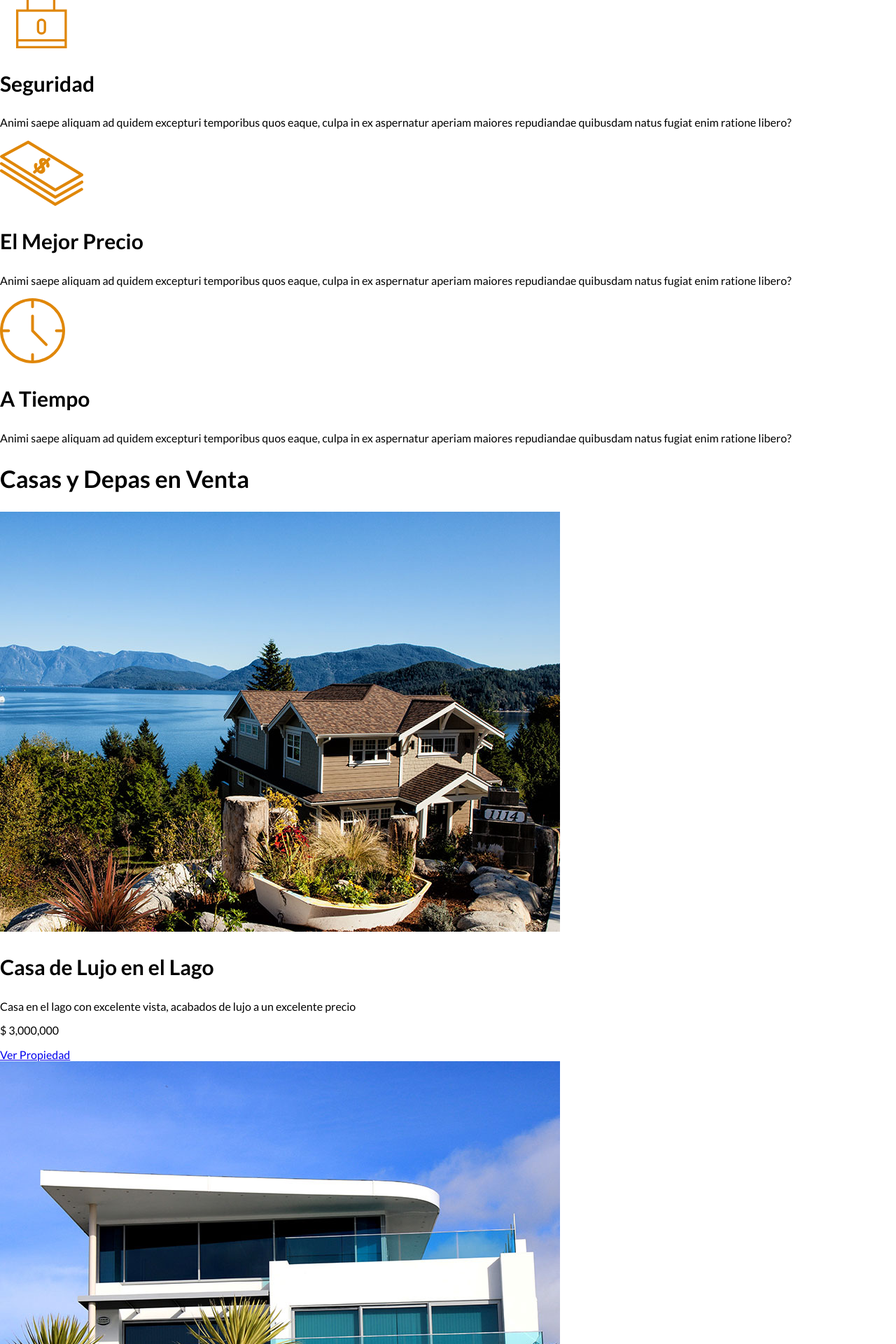
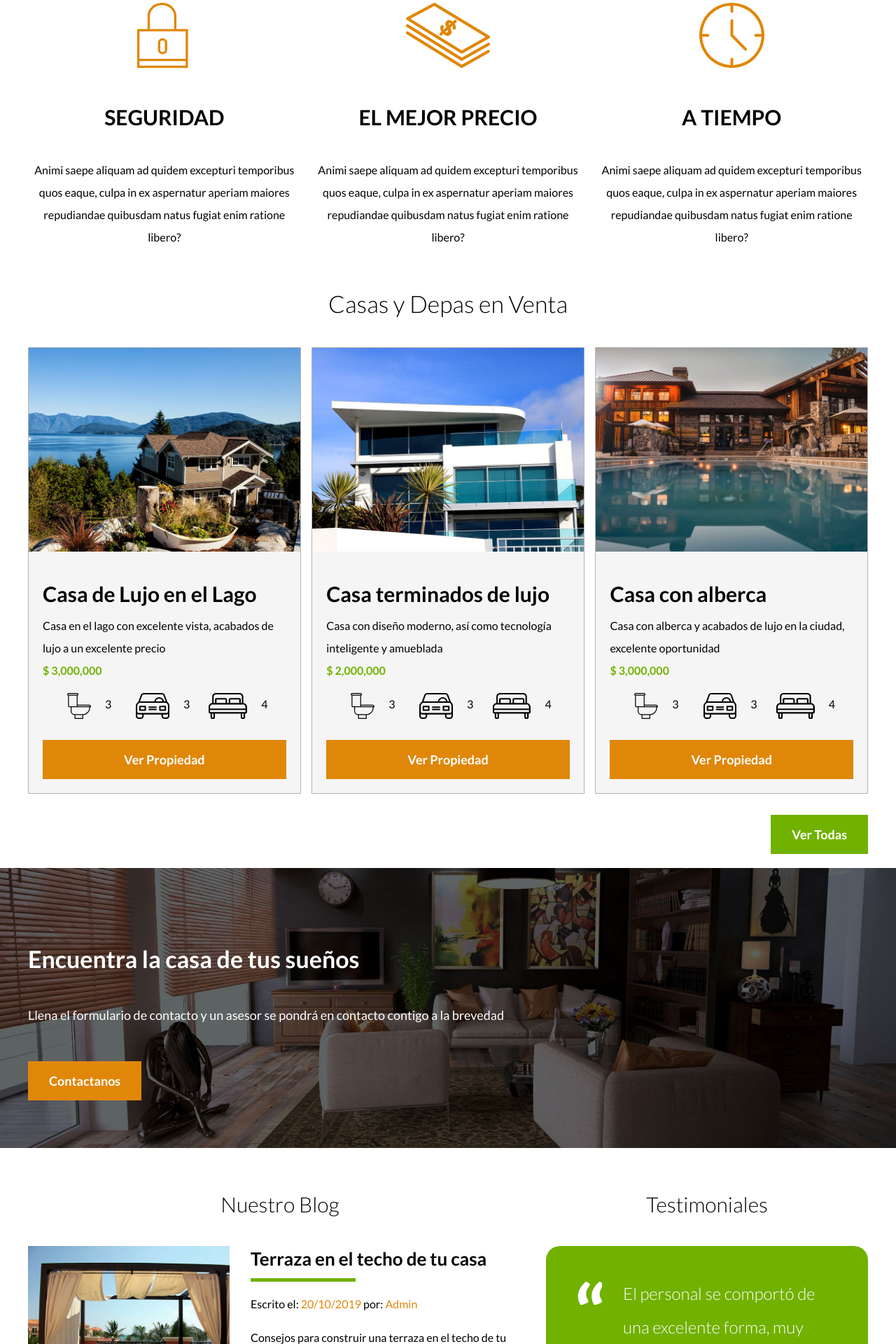
Before and after one commit to Juandavid9909/cursoDesarrolloWeb, a PHP site: page / in a window 1280 px wide. Shown: the part 920-2840 px from the top of the page at 70% size. Run offline with PHP 8.4, Linux system fonts and the light colour scheme.

Commit message:
Página principal bienes raices terminada

```diff
--- a/bienesraices/css/styles.css
+++ b/bienesraices/css/styles.css
@@ -1,4 +1,11 @@
+*,
+*:before,
+*:after {
+    box-sizing: inherit;
+}
+
 html {
+    box-sizing: border-box;
     font-size: 62.5%;
     /* Reset para REMS - 62.5% = 10px de 16px */
 }
@@ -6,10 +13,15 @@ html {
 body {
     font-family: 'Lato', sans-serif;
     font-size: 1.6rem;
+    line-height: 2;
 }
 
 
 /* Globales */
+
+img {
+    max-width: 100%;
+}
 
 .contenedor {
     max-width: 120rem;
@@ -30,7 +42,49 @@ h3 {
 }
 
 h4 {
-    font-size: 26rem;
+    font-size: 2.6rem;
+}
+
+
+/* Utilidades */
+
+.seccion {
+    margin-top: 2rem;
+    margin-bottom: 2rem;
+}
+
+.fw-300 {
+    font-weight: 300;
+}
+
+.centrar-texto {
+    text-align: center;
+}
+
+.d-block {
+    display: block !important;
+}
+
+
+/* Botones */
+
+.boton {
+    color: #FFFFFF;
+    font-weight: 700;
+    text-decoration: none;
+    font-size: 1.8rem;
+    padding: 1rem 3rem;
+    margin-top: 3rem;
+    display: inline-block;
+    text-align: center;
+}
+
+.boton-amarillo {
+    background-color: #E08709;
+}
+
+.boton-verde {
+    background-color: #71B100;
 }
 
 
@@ -55,7 +109,6 @@ h4 {
     color: #FFFFFF;
     padding-bottom: 2rem;
     max-width: 60rem;
-    line-height: 2;
 }
 
 .barra {
@@ -82,3 +135,196 @@ h4 {
 .navegacion a:last-of-type {
     margin: 0;
 }
+
+
+/* Iconos Nosotros */
+
+.iconos-nosotros {
+    display: flex;
+    justify-content: space-between;
+}
+
+.icono {
+    flex-basis: calc(33.3% - 1rem);
+    text-align: center;
+}
+
+.icono h3 {
+    text-transform: uppercase;
+}
+
+
+/* Anuncios */
+
+.contenedor-anuncios {
+    display: flex;
+    justify-content: space-between;
+}
+
+.anuncio {
+    flex-basis: calc(33.3% - 1rem);
+    border: 1px solid #B5B5B5;
+    background-color: #F5F5F5;
+}
+
+.contenido-anuncio {
+    padding: 2rem;
+}
+
+.contenido-anuncio h3,
+.contenido-anuncio p {
+    margin: 0;
+}
+
+.precio {
+    color: #71B100;
+    font-weight: 700;
+}
+
+.iconos-caracteristicas {
+    list-style: none;
+    padding: 0;
+    display: flex;
+    justify-content: space-evenly;
+}
+
+.iconos-caracteristicas li {
+    /* flex: 1; */
+    display: flex;
+}
+
+.iconos-caracteristicas li img {
+    margin-right: 2rem;
+}
+
+.ver-todas {
+    display: flex;
+    justify-content: flex-end;
+}
+
+
+/* Contacto Home */
+
+.imagen-contacto {
+    background-image: url(../img/encuentra.jpg);
+    background-position: center center;
+    background-size: cover;
+    height: 40rem;
+    display: flex;
+    align-items: center;
+}
+
+.contenido-contacto {
+    flex: 1;
+    color: #FFFFFF;
+}
+
+.contenido-contacto p {
+    font-size: 1.8rem;
+}
+
+
+/* Sección inferior */
+
+.seccion-inferior {
+    display: flex;
+    justify-content: space-between;
+}
+
+.seccion-inferior .blog {
+    flex-basis: 60%;
+}
+
+.seccion-inferior .testimoniales {
+    flex-basis: calc(40% - 2rem);
+}
+
+.entrada-blog {
+    display: flex;
+    justify-content: space-between;
+    margin-bottom: 2rem;
+}
+
+.entrada-blog:last-of-type {
+    margin-bottom: 0;
+}
+
+.entrada-blog .imagen {
+    flex-basis: 40%;
+}
+
+.entrada-blog .texto-entrada {
+    flex-basis: calc(60% - 3rem);
+}
+
+.texto-entrada a {
+    color: #000000;
+    text-decoration: none;
+}
+
+.texto-entrada h4 {
+    margin: 0;
+    line-height: 1.4;
+}
+
+.texto-entrada h4::after {
+    content: "";
+    display: block;
+    width: 15rem;
+    height: 0.5rem;
+    background-color: #71B100;
+    margin-top: 1rem;
+}
+
+.texto-entrada span {
+    color: #E08709;
+}
+
+
+/* Testimoniales */
+
+.testimonial {
+    background-color: #71B100;
+    font-size: 2.4rem;
+    padding: 2rem;
+    color: #FFFFFF;
+    border-radius: 2rem;
+}
+
+.testimonial p {
+    text-align: right;
+}
+
+.testimonial blockquote::before {
+    content: "";
+    background-image: url(../img/comilla.svg);
+    width: 4rem;
+    height: 4rem;
+    position: absolute;
+    left: -2rem;
+}
+
+.testimonial blockquote {
+    position: relative;
+    padding-left: 5rem;
+    font-weight: 300;
+}
+
+
+/* Footer */
+
+.site-footer {
+    background-color: #333333;
+    margin: 0;
+}
+
+.contenedor-footer {
+    padding: 3rem 0;
+    display: flex;
+    justify-content: space-between;
+}
+
+.copyright {
+    margin: 0;
+    color: #FFFFFF;
+}
--- a/bienesraices/index.html
+++ b/bienesraices/index.html
@@ -31,93 +31,186 @@
         <!-- contenedor -->
     </header>
 
-    <section>
-        <h2 id="site-header">Más Sobre Nosotros</h2>
+    <section class="contenedor seccion">
+        <h2 class="fw-300 centrar-texto">Más Sobre Nosotros</h2>
 
-        <div>
+        <div class="iconos-nosotros">
+            <div class="icono">
                 <img src="img/icono1.svg" alt="Icono Seguridad">
                 <h3 class="encabezado">Seguridad</h3>
                 <p>Animi saepe aliquam ad quidem excepturi temporibus quos eaque, culpa in ex aspernatur aperiam maiores repudiandae quibusdam natus fugiat enim ratione libero?</p>
             </div>
 
-        <div>
+            <div class="icono">
                 <img src="img/icono2.svg" alt="Icono Mejor Precio">
                 <h3 class="encabezado">El Mejor Precio</h3>
                 <p>Animi saepe aliquam ad quidem excepturi temporibus quos eaque, culpa in ex aspernatur aperiam maiores repudiandae quibusdam natus fugiat enim ratione libero?</p>
             </div>
 
-        <div>
+            <div class="icono">
                 <img src="img/icono3.svg" alt="Icono a Tiempo">
                 <h3 class="encabezado">A Tiempo</h3>
                 <p>Animi saepe aliquam ad quidem excepturi temporibus quos eaque, culpa in ex aspernatur aperiam maiores repudiandae quibusdam natus fugiat enim ratione libero?</p>
             </div>
+        </div>
     </section>
 
-    <main>
-        <h2>Casas y Depas en Venta</h2>
+    <main class="seccion contenedor">
+        <h2 class="fw-300 centrar-texto">Casas y Depas en Venta</h2>
 
-        <div>
+        <div class="contenedor-anuncios">
+            <div class="anuncio">
                 <img src="img/anuncio1.jpg" alt="Anuncio casa en el lago">
+
+                <div class="contenido-anuncio">
                     <h3>Casa de Lujo en el Lago</h3>
                     <p>Casa en el lago con excelente vista, acabados de lujo a un excelente precio</p>
-            <p>$ 3,000,000</p>
-            <a href="#">Ver Propiedad</a>
+                    <p class="precio">$ 3,000,000</p>
+
+                    <ul class="iconos-caracteristicas">
+                        <li>
+                            <img src="img/icono_wc.svg" alt="icono wc">
+                            <p>3</p>
+                        </li>
+
+                        <li>
+                            <img src="img/icono_estacionamiento.svg" alt="icono autos">
+                            <p>3</p>
+                        </li>
+
+                        <li>
+                            <img src="img/icono_dormitorio.svg" alt="icono habitaciones">
+                            <p>4</p>
+                        </li>
+                    </ul>
+
+                    <a href="#" class="boton boton-amarillo d-block">Ver Propiedad</a>
+                </div>
             </div>
 
-        <div>
+            <div class="anuncio">
                 <img src="img/anuncio2.jpg" alt="Anuncio casa de lujo">
-            <h3>Casa de terminados de lujo</h3>
+
+                <div class="contenido-anuncio">
+                    <h3>Casa terminados de lujo</h3>
                     <p>Casa con diseño moderno, así como tecnología inteligente y amueblada</p>
-            <p>$ 2,000,000</p>
-            <a href="#">Ver Propiedad</a>
+                    <p class="precio">$ 2,000,000</p>
+
+                    <ul class="iconos-caracteristicas">
+                        <li>
+                            <img src="img/icono_wc.svg" alt="icono wc">
+                            <p>3</p>
+                        </li>
+
+                        <li>
+                            <img src="img/icono_estacionamiento.svg" alt="icono autos">
+                            <p>3</p>
+                        </li>
+
+                        <li>
+                            <img src="img/icono_dormitorio.svg" alt="icono habitaciones">
+                            <p>4</p>
+                        </li>
+                    </ul>
+
+                    <a href="#" class="boton boton-amarillo d-block">Ver Propiedad</a>
+                </div>
             </div>
 
-        <div>
+            <div class="anuncio">
                 <img src="img/anuncio3.jpg" alt="Anuncio casa con alberca">
+
+                <div class="contenido-anuncio">
                     <h3>Casa con alberca</h3>
                     <p>Casa con alberca y acabados de lujo en la ciudad, excelente oportunidad</p>
-            <p>$ 3,000,000</p>
-            <a href="#">Ver Propiedad</a>
+                    <p class="precio">$ 3,000,000</p>
+
+                    <ul class="iconos-caracteristicas">
+                        <li>
+                            <img src="img/icono_wc.svg" alt="icono wc">
+                            <p>3</p>
+                        </li>
+
+                        <li>
+                            <img src="img/icono_estacionamiento.svg" alt="icono autos">
+                            <p>3</p>
+                        </li>
+
+                        <li>
+                            <img src="img/icono_dormitorio.svg" alt="icono habitaciones">
+                            <p>4</p>
+                        </li>
+                    </ul>
+
+                    <a href="#" class="boton boton-amarillo d-block">Ver Propiedad</a>
+                </div>
+            </div>
         </div>
 
-        <a href="anuncios.html">Ver Todas</a>
+        <div class="ver-todas">
+            <a href="anuncios.html" class="boton boton-verde">Ver Todas</a>
+        </div>
     </main>
 
-    <section>
+    <section class="imagen-contacto">
+        <div class="contenedor contenido-contacto">
             <h2>Encuentra la casa de tus sueños</h2>
             <p>Llena el formulario de contacto y un asesor se pondrá en contacto contigo a la brevedad</p>
 
-        <a href="contacto.html">Contactanos</a>
+            <a href="contacto.html" class="boton boton-amarillo">Contactanos</a>
+        </div>
     </section>
 
-    <section>
-        <h3>Nuestro Blog</h3>
+    <div class="seccion-inferior contenedor seccion">
+        <section class="blog">
+            <h3 class="fw-300 centrar-texto">Nuestro Blog</h3>
 
-        <article>
+            <article class="entrada-blog">
+                <div class="imagen">
                     <img src="img/blog1.jpg" alt="Entrada de blog">
+                </div>
+
+                <div class="texto-entrada">
+                    <a href="#">
                         <h4>Terraza en el techo de tu casa</h4>
-            <p>Escrito el: <em>20/10/2019</em> por: <em>Admin</em></p>
+                    </a>
+
+                    <p>Escrito el: <span>20/10/2019</span> por: <span>Admin</span></p>
                     <p>Consejos para construir una terraza en el techo de tu casa, con los mejores materiales y ahorrando dinero</p>
+                </div>
             </article>
 
-        <article>
+            <article class="entrada-blog">
+                <div class="imagen">
                     <img src="img/blog2.jpg" alt="Entrada de blog">
+                </div>
+
+                <div class="texto-entrada">
+                    <a href="#">
                         <h4>Guía para la decoración de tu hogar</h4>
-            <p>Escrito el: <em>20/10/2019</em> por: <em>Admin</em></p>
+                    </a>
+
+                    <p>Escrito el: <span>20/10/2019</span> por: <span>Admin</span></p>
                     <p>Maximiza el espacio en tu hogar con esta guía, aprende a combinar muebles y colores para darle vida a tu espacio</p>
+                </div>
             </article>
         </section>
 
-    <section>
-        <h3>Testimoniales</h3>
+        <section class="testimoniales">
+            <h3 class="fw-300 centrar-texto">Testimoniales</h3>
+
+            <div class="testimonial">
                 <blockquote>
                     El personal se comportó de una excelente forma, muy buena atención y la casa que me ofrecieron cumple con todas mis expectativas.
                 </blockquote>
 
-        <p>Juan David Varela R.</p>
+                <p>- Juan David Varela R.</p>
+            </div>
         </section>
+    </div>
 
-    <footer>
+    <footer class="site-footer seccion">
+        <div class="contenedor contenedor-footer">
             <nav class="navegacion">
                 <a href="nosotros.html">Nosotros</a>
                 <a href="anuncios.html">Anuncios</a>
@@ -125,7 +218,8 @@
                 <a href="contacto.html">Contacto</a>
             </nav>
 
-        <p>Todos los Derechos Reservados 2020 &copy;</p>
+            <p class="copyright">Todos los Derechos Reservados 2020 &copy;</p>
+        </div>
     </footer>
 </body>
 
```
Lines whose indentation alone changed are shown as unchanged.
